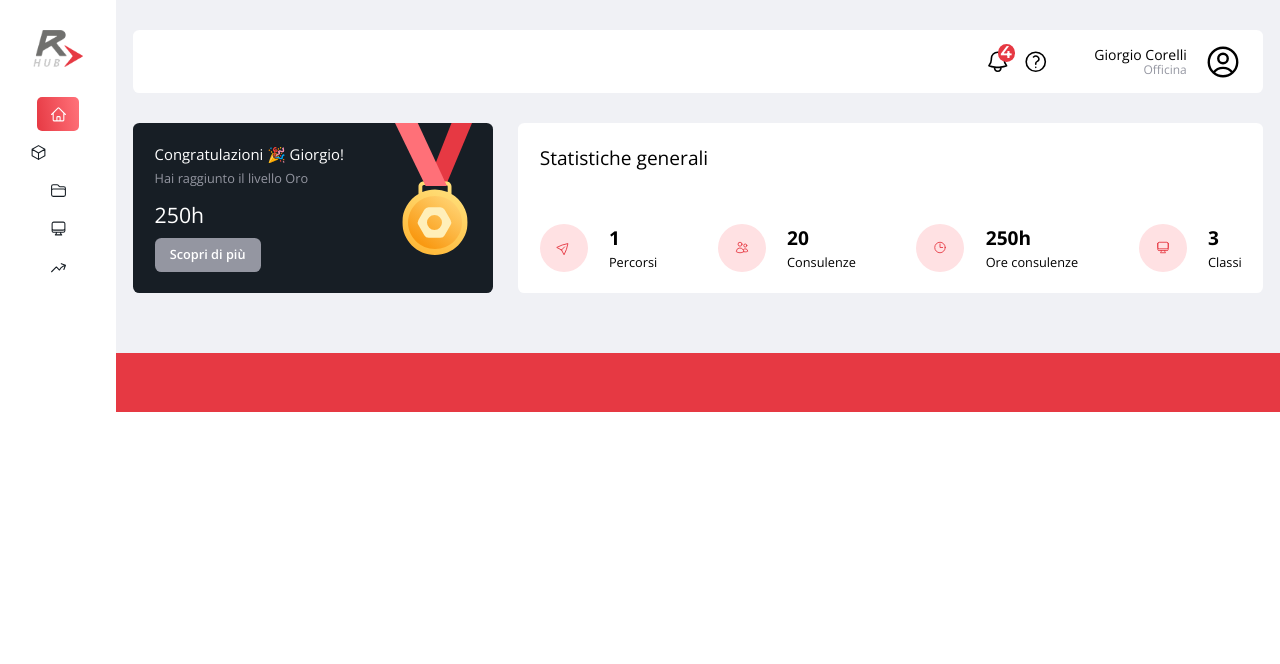
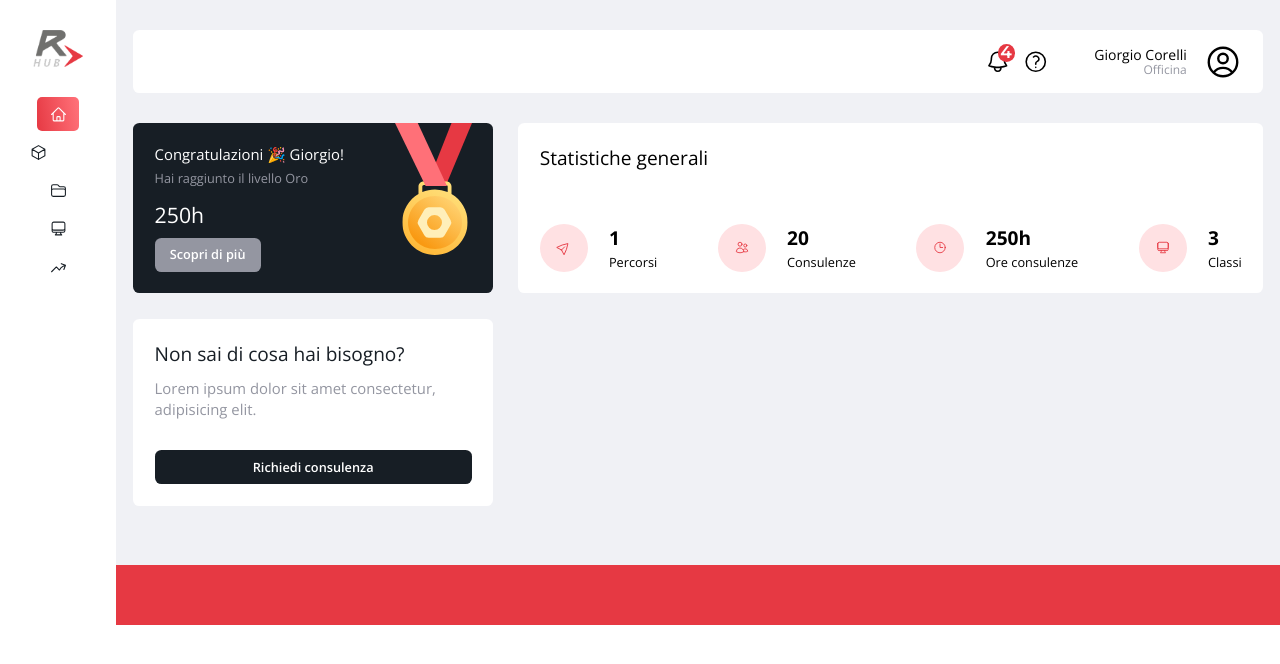
Before and after one commit to xdelmo/rapidoo-dashboard, a React (Create React App) app: page / in a window 1280 px wide. Shown: the top 664 px of the page. Built offline with nearby package versions, Linux system fonts and the light colour scheme.

Commit message:
UPDATE: new requestAdvice component

```diff
--- a/src/App.js
+++ b/src/App.js
@@ -1,15 +1,16 @@
 import Navbar from "./components/Navbar";
 import User from "./components/User";
-import React, { useEffect } from "react";
+import React, { useState, useEffect } from "react";
 import Badge from "./components/Badge";
 import GeneralStats from "./components/GeneralStats";
+import RequestAdvice from "./components/RequestAdvice";
 
 function App() {
-  const [isSidebarOpen, setIsSidebarOpen] = React.useState(false);
+  const [isSidebarOpen, setIsSidebarOpen] = useState(false);
 
   // hook per avere come default la sidebar aperta se la larghezza dello schermo è maggiore di 768px
   // cioè se è un desktop e non più un tablet
-  React.useEffect(() => {
+  useEffect(() => {
     function handleResize() {
       console.log("resized to: ", window.innerWidth, "x", window.innerHeight);
       if (window.innerWidth > 768) {
@@ -24,7 +25,7 @@ function App() {
   });
 
   return (
-    <div className="App flex min-h-screen w-[100vw] font-main">
+    <div className="App flex min-h-screen w-screen font-main">
       {/* blocco sinistro con navbar */}
       <div
         id="left-column"
@@ -46,6 +47,7 @@ function App() {
             <div className="grid-col-span-2">
               <GeneralStats />
             </div>
+            <RequestAdvice />
           </div>
         </main>
         <footer id="footer" className="bg-primary py-7 px-4">
--- /dev/null
+++ b/src/components/RequestAdvice.jsx
@@ -0,0 +1,24 @@
+import React from "react";
+
+function RequestAdvice() {
+  return (
+    <div>
+      <div className="p-5 bg-white rounded-md flex flex-col justify-between">
+        <div className="text-accent ">
+          <h2 className="text-lg mb-2">Non sai di cosa hai bisogno?</h2>
+          <p className="text-accentParagraph text-sm mb-7">
+            Lorem ipsum dolor sit amet consectetur, adipisicing elit.
+          </p>
+        </div>
+
+        <button className="rounded-md bg-accent py-2 w-full text-light text-xs px-3 font-semibold">
+          <a href="#" className="inline">
+            Richiedi consulenza
+          </a>
+        </button>
+      </div>
+    </div>
+  );
+}
+
+export default RequestAdvice;
```
